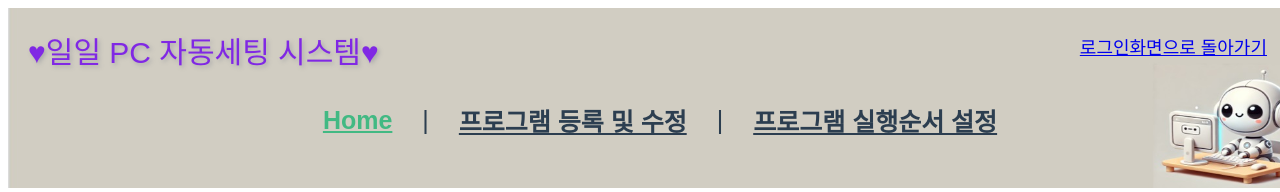
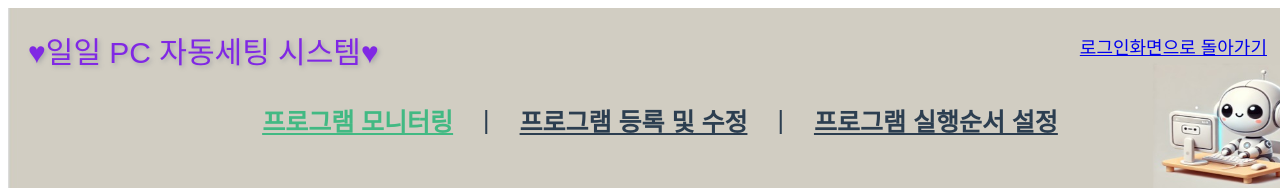
Before and after one commit to lewinasong/repo_lab_ch6_sample, a Vue app in the folder frontend/: page /PageHome in a window 1280 px wide. Shown: the top 192 px of the page. Built offline with nearby package versions, Linux system fonts and the light colour scheme; no server answers; a web font is replaced by a local one.

Commit message:
front modify5

```diff
--- a/frontend/src/components/PageHeader.vue
+++ b/frontend/src/components/PageHeader.vue
@@ -6,7 +6,7 @@
       <router-link to="/">로그인화면으로 돌아가기</router-link>
     </div>
     <div class="header" id="nav" v-if="!isHomePage">
-      <router-link to="/PageHome">Home</router-link>
+      <router-link to="/PageHome">프로그램 모니터링</router-link>
       <span class="separator">|</span>
       <router-link to="/PagePgmBase">프로그램 등록 및 수정</router-link>
       <span class="separator">|</span>
```
